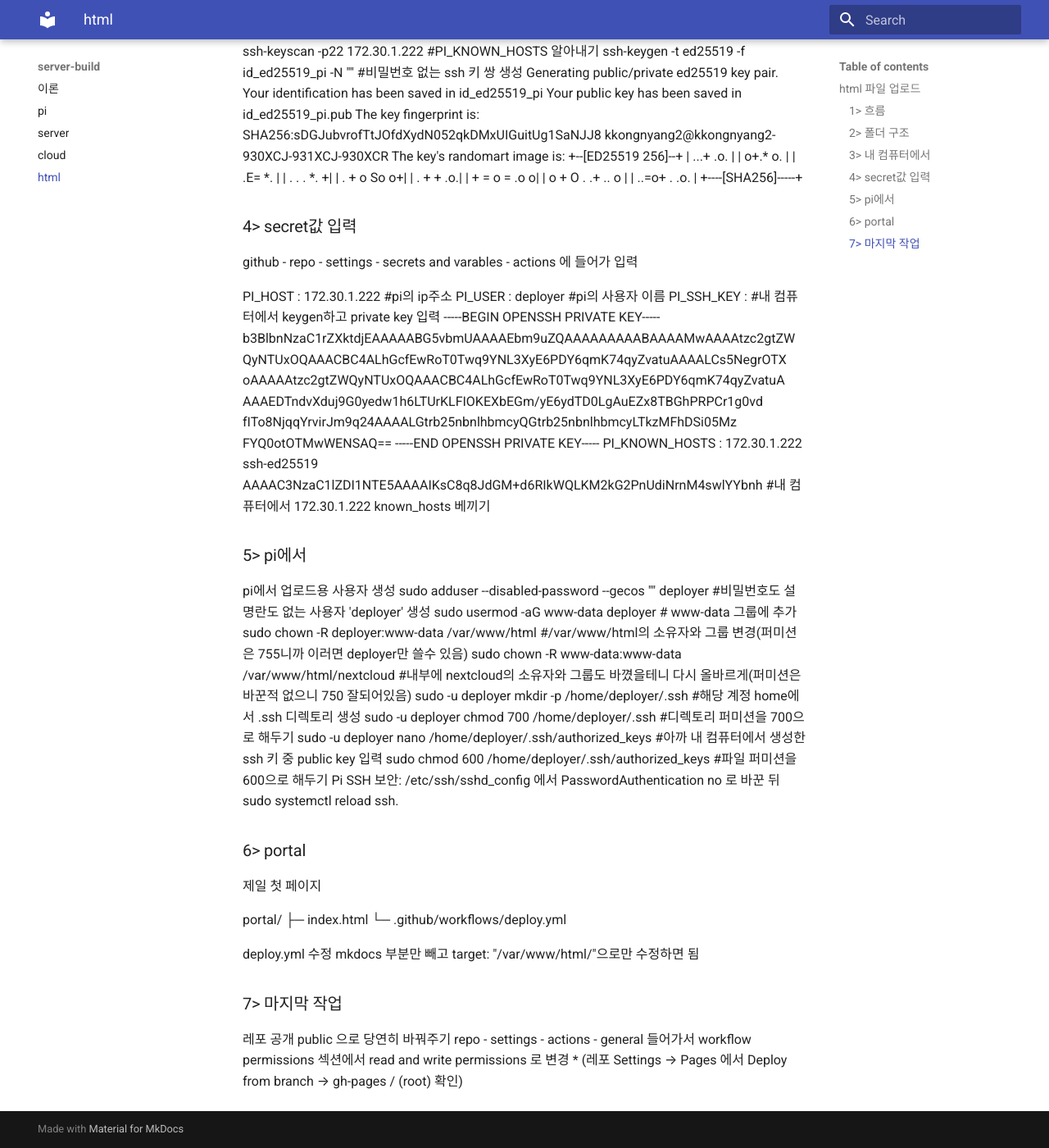
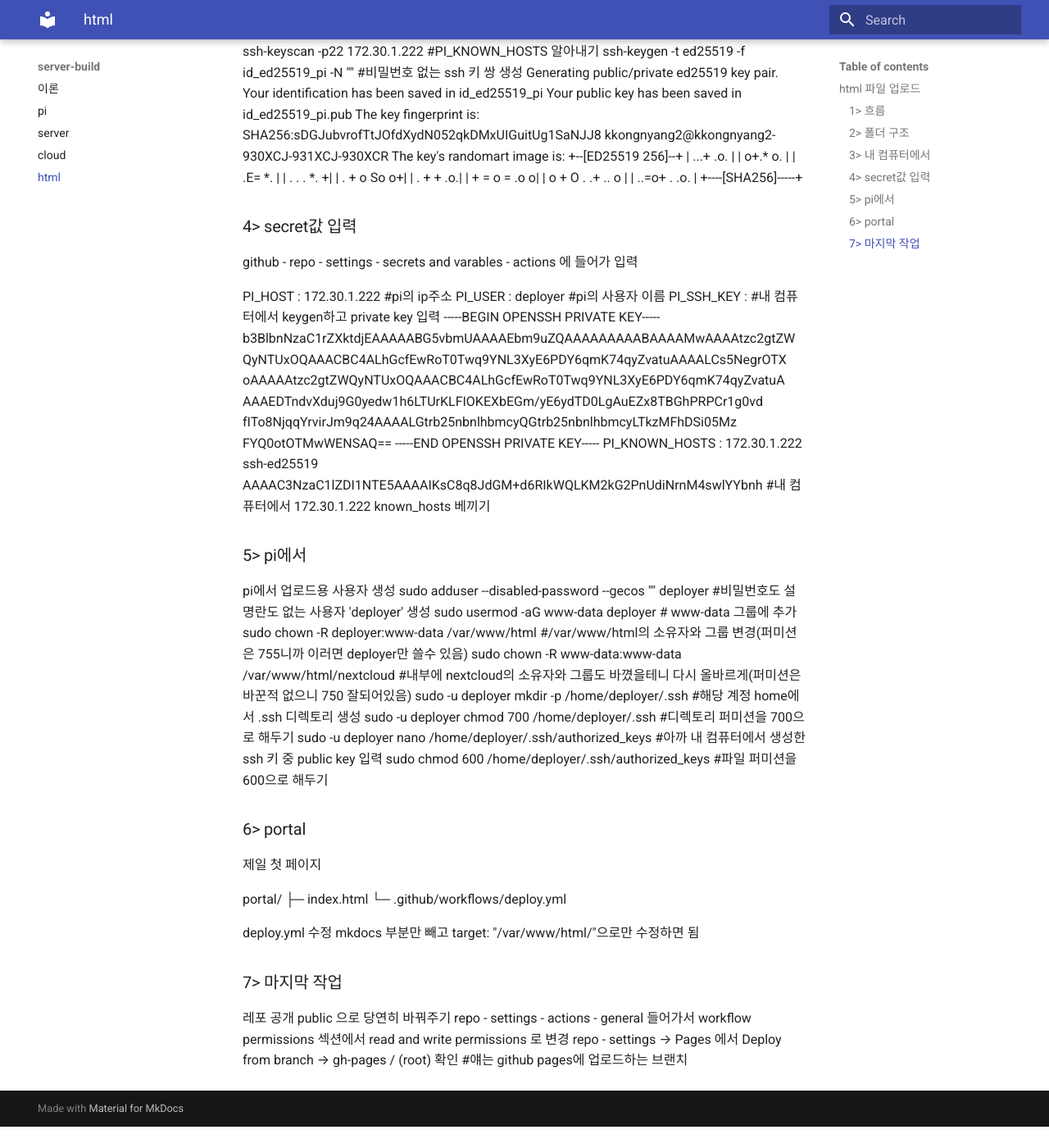
Before and after one commit to kkongnyang2/server-build, an MkDocs documentation site: the page built from docs/4-html.md, in a window 1280 px wide and 1400 px high, scrolled down 1746 px. Shown: the whole window at 82% size. Built offline with MkDocs 1.6.1 and Material for MkDocs 9.7.7, drawn with Linux system fonts in a browser that asks for light colours; after the commit the page ends 3120 px from its top, so only the background shows below that.

Commit message:
2025.06.17.v9

```diff
--- a/docs/4-html.md
+++ b/docs/4-html.md
@@ -131,7 +131,6 @@ sudo -u deployer mkdir -p /home/deployer/.ssh       #해당 계정 home에서 .s
 sudo -u deployer chmod 700 /home/deployer/.ssh      #디렉토리 퍼미션을 700으로 해두기
 sudo -u deployer nano /home/deployer/.ssh/authorized_keys   #아까 내 컴퓨터에서 생성한 ssh 키 중 public key 입력
 sudo chmod 600 /home/deployer/.ssh/authorized_keys  #파일 퍼미션을 600으로 해두기
-Pi SSH 보안: /etc/ssh/sshd_config 에서 PasswordAuthentication no 로 바꾼 뒤 sudo systemctl reload ssh.
 
 ### 6> portal
 
@@ -149,4 +148,4 @@ mkdocs 부분만 빼고 target:     "/var/www/html/"으로만 수정하면 됨
 레포 공개 public 으로 당연히 바꿔주기
 repo - settings - actions - general 들어가서
 workflow permissions 섹션에서 read and write permissions 로 변경
-* (레포 Settings → Pages 에서 Deploy from branch → gh-pages / (root) 확인)
+repo - settings → Pages 에서 Deploy from branch → gh-pages / (root) 확인      #얘는 github pages에 업로드하는 브랜치
```
